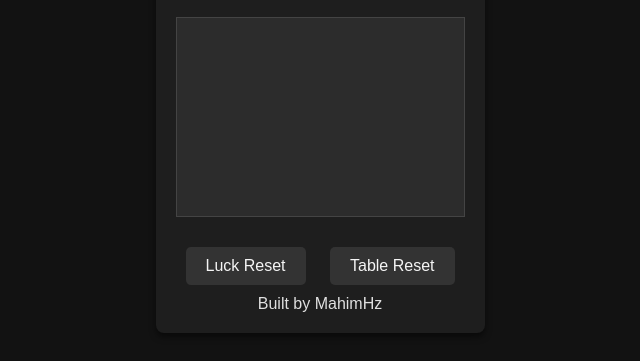
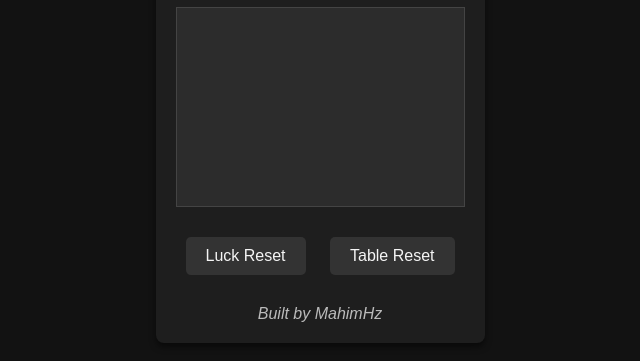
Before and after one commit to Mahim43/Gambling-Notepad, a plain HTML site: page index.html in a window 1280 px wide. Shown: the part 295-656 px from the top of the page, without its empty margins (320-960 px from the left). Drawn offline with Linux system fonts and the light colour scheme.

Commit message:
Update styles.css

```diff
--- a/styles.css
+++ b/styles.css
@@ -116,3 +116,11 @@ h1 {
     width: 100%;  /* Ensure it takes up the full width */
     margin: 20px 0;  /* Adds space before and after the line */
 }
+
+/* Credit text styling */
+.credit {
+    font-size: 16px; /* Medium font size */
+    color: #bbb; /* Light gray color */
+    margin-top: 20px; /* Add space above the text */
+    font-style: italic; /* Optional: Italicize the text */
+}
```
